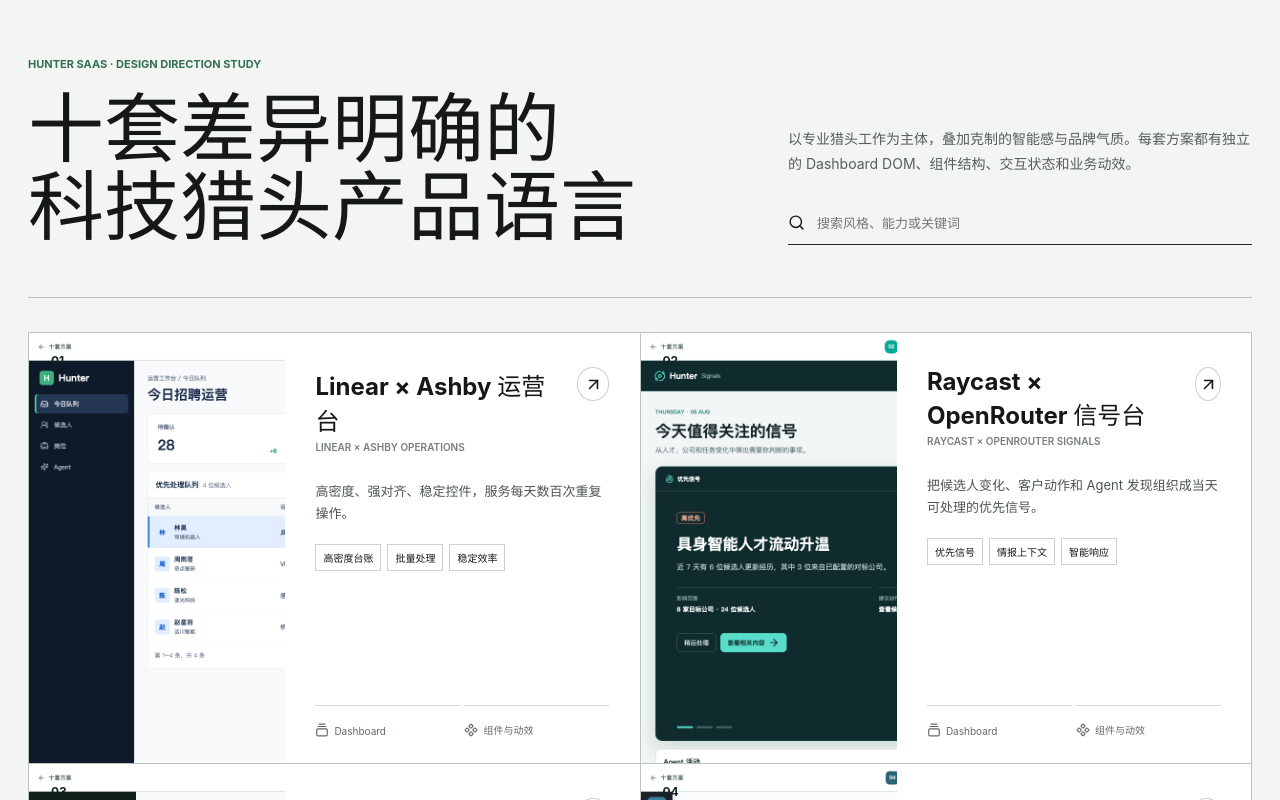
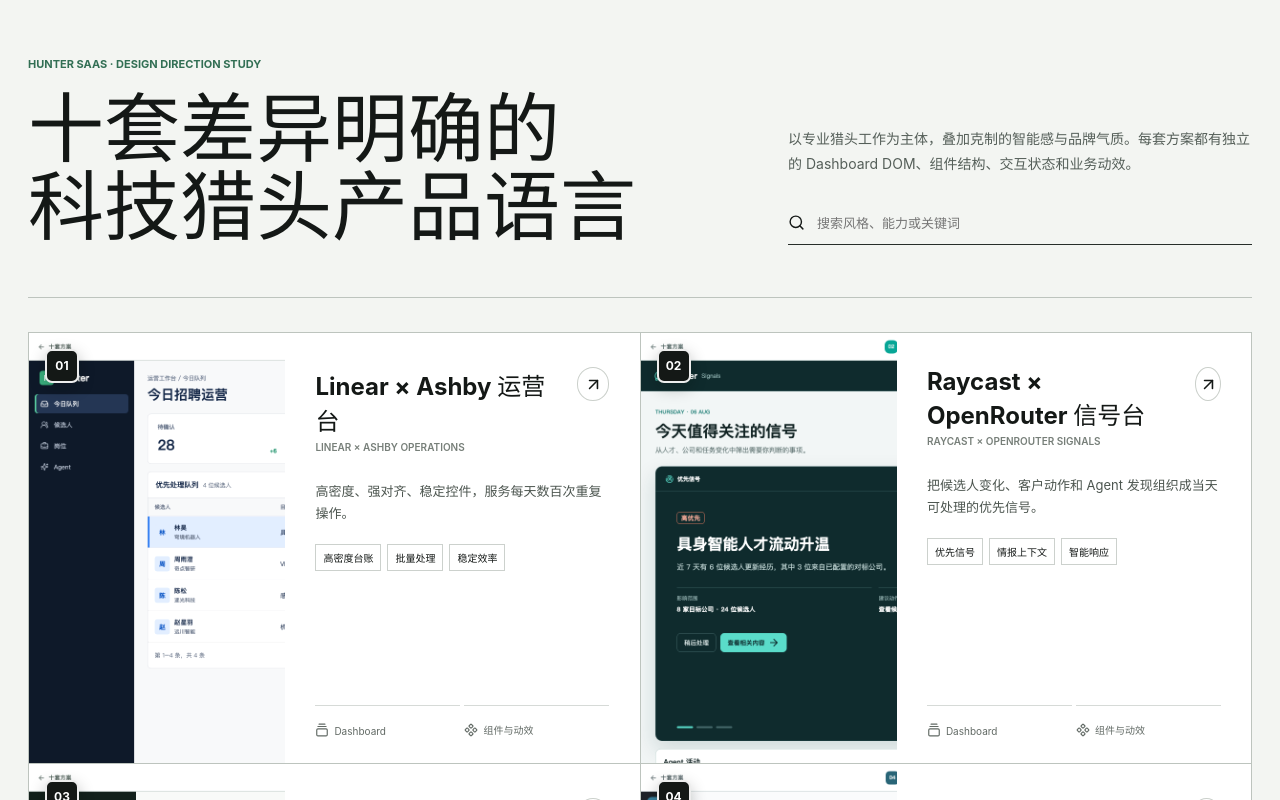
Before and after one commit to yyf870423/hunter-saas-moodboards, a React (Vite) app: page / in a window 1280 px wide. Shown: the top 800 px of the page. Built offline with nearby package versions, Linux system fonts and the light colour scheme.

Commit message:
fix: keep moodboard numbers visible

```diff
--- a/src/styles/global.css
+++ b/src/styles/global.css
@@ -70,10 +70,10 @@
 .catalog-search input { flex: 1; height: 100%; border: 0; background: transparent; outline: 0; font-size: 13px; }
 .catalog-grid { display: grid; grid-template-columns: repeat(2, minmax(0, 1fr)); gap: 1px; background: #bdc4be; border: 1px solid #bdc4be; margin-top: 34px; }
 .catalog-card { min-height: 430px; display: grid; grid-template-columns: 42% 58%; background: #fff; overflow: hidden; }
-.catalog-visual { position: relative; background: var(--card-canvas); color: var(--card-ink); overflow: hidden; min-height: 100%; }
-.catalog-visual img { width: 100%; height: 100%; object-fit: cover; object-position: top left; display: block; filter: saturate(.92) contrast(1.03); transition: transform .35s ease, filter .35s ease; }
+.catalog-visual { position: relative; isolation: isolate; background: var(--card-canvas); color: var(--card-ink); overflow: hidden; min-height: 100%; }
+.catalog-visual img { position: relative; z-index: 0; width: 100%; height: 100%; object-fit: cover; object-position: top left; display: block; filter: saturate(.92) contrast(1.03); transition: transform .35s ease, filter .35s ease; }
 .catalog-card:hover .catalog-visual img { transform: scale(1.018); filter: saturate(1.04) contrast(1.04); }
-.visual-number { position: absolute; top: 22px; left: 22px; z-index: 2; font: 700 12px/1 Inter,sans-serif; }
+.visual-number { position: absolute; top: 16px; left: 16px; z-index: 5; width: 34px; height: 34px; display: grid; place-items: center; border: 2px solid rgba(255,255,255,.92); border-radius: 7px; background: #141816; color: #fff; box-shadow: 0 5px 16px rgba(8,12,10,.24); font: 750 12px/1 Inter,sans-serif; pointer-events: none; }
 .catalog-card-copy { padding: 34px 30px 26px; display: flex; flex-direction: column; min-width: 0; }
 .catalog-card-title { display: flex; justify-content: space-between; gap: 16px; }
 .catalog-card-title h2 { margin: 0 0 5px; font-size: 24px; }
```
